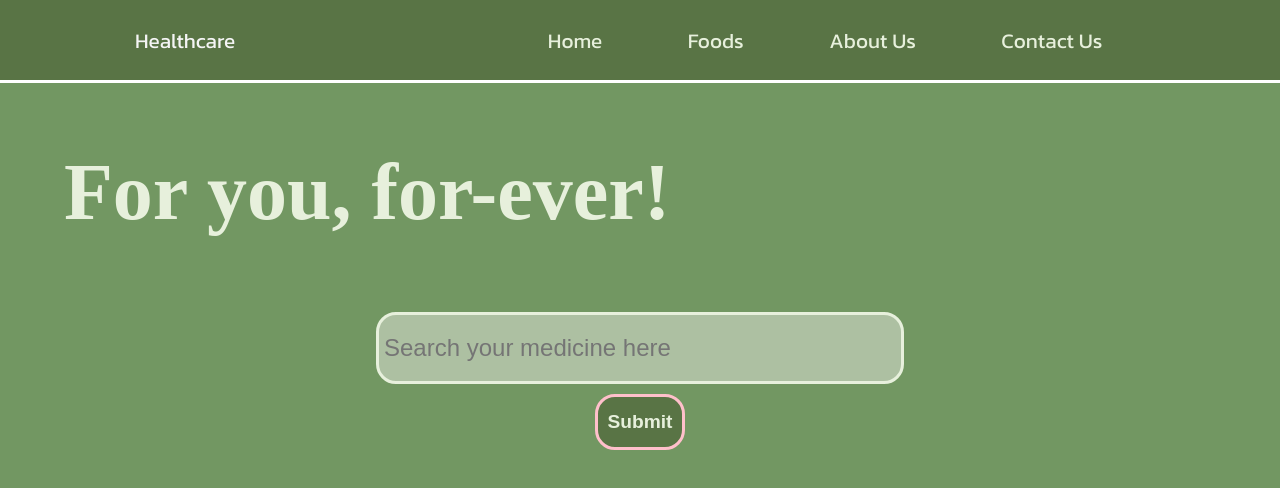
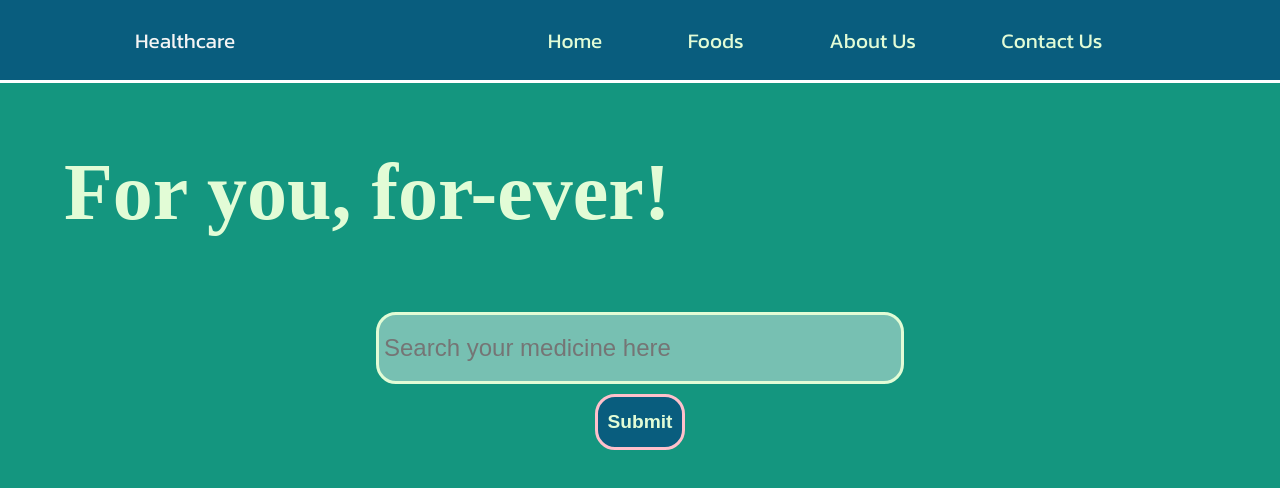
Before and after one commit to fakepranjal/test-react, a React (Create React App) app: page / in a window 1280 px wide. Shown: the top 488 px of the page. Built offline with nearby package versions, Linux system fonts and the light colour scheme; a web font is replaced by a local one.

Commit message:
color change

```diff
--- a/src/style.css
+++ b/src/style.css
@@ -5,7 +5,7 @@
 }
 
 .navbar{
-    background: #597445;
+    background: #095d7e;
     color: whitesmoke;
     display: flex;
     flex-direction: row;
@@ -21,7 +21,7 @@
     /* top: -1; */
 }
 .nav-links-box{
-    color: #E7F0DC;
+    color: #e2fcd6;
     text-decoration: none;
     list-style: none;
     display: flex;
@@ -32,15 +32,15 @@
 }
 .nav-link{
     text-decoration: none;
-    color: #E7F0DC;
+    color: #e2fcd6;
 }
 
 /*HOMEPAGE CSS HERE*/
 
 .homepage{
-    background: #729762;
+    background: #14967f;
     height: 90vh;
-    color :#E7F0DC;
+    color :#e2fcd6;
     /* padding: 5vw; */
 }
 
@@ -62,26 +62,26 @@
     height: 7vh;
     width: 40vw;
     background-color: #fcf8f86c;
-    color: #323c2a;
+    color: #e2fcd6;
     font-size: 1.5rem;
     border-radius: 20px;
     padding: 5px;
-    border: solid #E7F0DC;
+    border: solid #e2fcd6;
 }
 .search-bar:focus{
     outline: none;
-    background-color: #fcf8f829;
+    background-color: #e2fcd6;
 }
 .search-bar:hover{
-    background-color: #fcf8f829;
+    background-color: #095d7e;
 
 }
 .submit{
     height: 7vh;
     width: 7vw;
     margin: 10px;
-    background: #597445;
-    color: #E7F0DC;
+    background: #095d7e;
+    color: #e2fcd6;
     border-radius: 20px;
     padding: 5px;
     border: solid pink;
@@ -94,7 +94,7 @@
 
 /*FOODS PAGE CSS HERE*/
 .foodspage{
-    background: #729762;
+    background: #14967f;
     height: 90vh;
     color :white;
 }
@@ -103,7 +103,7 @@
 
 /* ABOUT PAGE CSS HERE */
 .aboutpage{
-    background: #729762;
+    background: #14967f;
     height: 90vh;
     color :white;
 }
```
